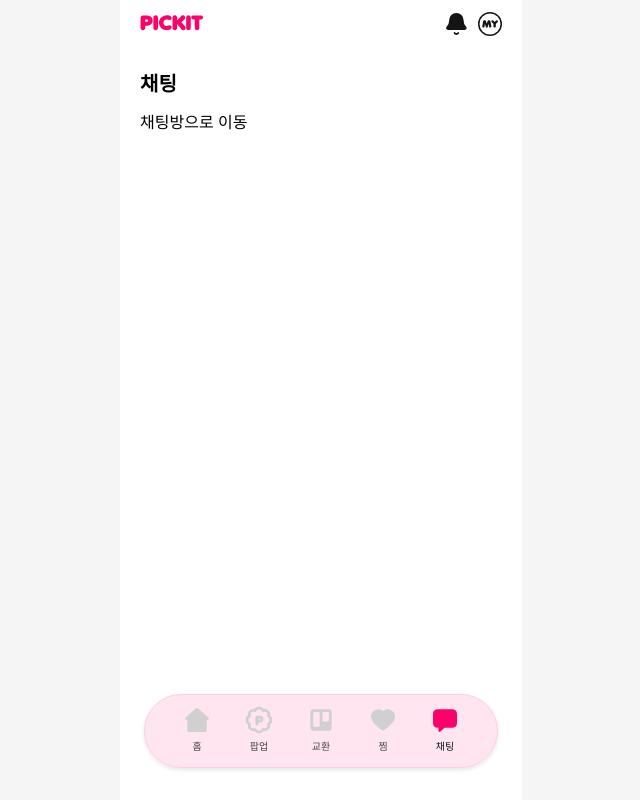
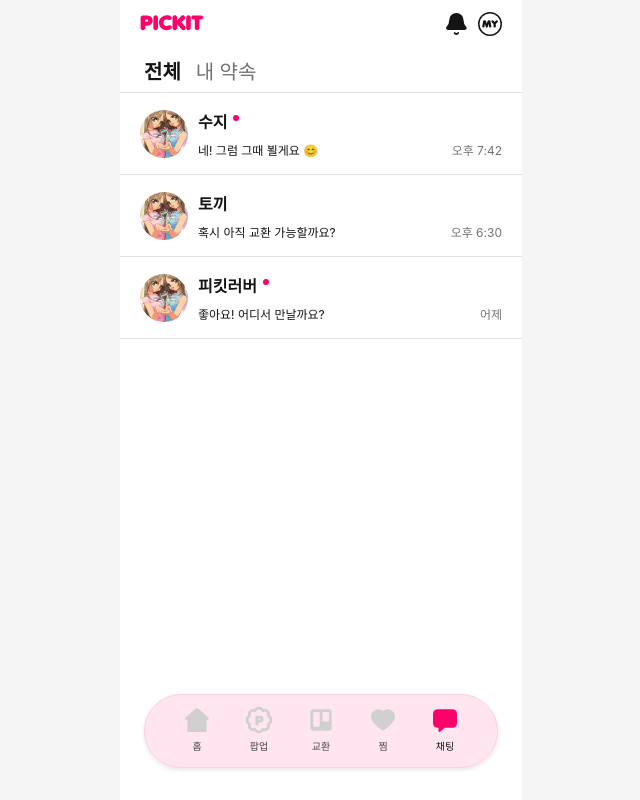
Before and after one commit to line4thon-team22/pickit-frontend, a React (Vite) app: page /chat in a window 1280 px wide. Shown: the whole page, without its empty margins (319-959 px from the left). Built offline with nearby package versions, Linux system fonts and the light colour scheme; a web font is replaced by a local one.

Commit message:
:sparkles: Feat: 채팅 목록 ui 구현 및 더미데이터 추가

```diff
--- /dev/null
+++ b/src/data/chatDummyData.js
@@ -0,0 +1,30 @@
+// TODO(API): 채팅 목록 조회 API 연동 시 교체
+export const chats = [
+  {
+    id: 1,
+    nickname: "수지",
+    profileImage: null,
+    lastMessage: "네! 그럼 그때 뵐게요 😊",
+    lastMessageTime: "오후 7:42",
+    exchangeStatus: "chatting",
+    unreadCount: 2,
+  },
+  {
+    id: 2,
+    nickname: "토끼",
+    profileImage: null,
+    lastMessage: "혹시 아직 교환 가능할까요?",
+    lastMessageTime: "오후 6:30",
+    exchangeStatus: "scheduled",
+    unreadCount: 0,
+  },
+  {
+    id: 3,
+    nickname: "피킷러버",
+    profileImage: null,
+    lastMessage: "좋아요! 어디서 만날까요?",
+    lastMessageTime: "어제",
+    exchangeStatus: "completed",
+    unreadCount: 1,
+  },
+];
--- a/src/pages/chat/ChatPage.jsx
+++ b/src/pages/chat/ChatPage.jsx
@@ -1,29 +1,157 @@
-import { Link } from "react-router-dom";
+import { useState } from "react";
+import { useNavigate } from "react-router-dom";
 import styled from "styled-components";
+
 import Header from "../../components/header/Header";
+import TopBar from "../../components/bar/TopBar";
+import { chats } from "../../data/chatDummyData";
+import defaultProfile from "../../assets/images/profile/default-profile.jpg";
 
-// TODO: 레이아웃 확인용 빈 페이지 (담당자가 실제 화면으로 구현)
+const CHAT_TABS = [
+  { label: "전체", value: "all" },
+  { label: "내 약속", value: "appointment" },
+];
+
 export default function ChatPage() {
+  const navigate = useNavigate();
+  const [activeTab, setActiveTab] = useState("all");
+
+  const filteredChats =
+    activeTab === "all"
+      ? chats
+      : chats.filter((chat) => chat.exchangeStatus === "scheduled");
+
   return (
     <>
       <Header variant="main" />
-      <Wrapper>
-        <Title>채팅</Title>
-        <Link to="/chat/1">채팅방으로 이동</Link>
-      </Wrapper>
+
+      <TabWrapper>
+        <TopBar
+          tabs={CHAT_TABS}
+          activeTab={activeTab}
+          onChange={setActiveTab}
+        />
+      </TabWrapper>
+
+      <Container>
+        <ChatList>
+          {filteredChats.map((chat) => (
+            <ChatItem
+              key={chat.id}
+              type="button"
+              onClick={() => navigate(`/chat/${chat.id}`)}
+            >
+              <ProfileImage src={chat.profileImage || defaultProfile} alt="" />
+
+              <ChatInfo>
+                <NicknameRow>
+                  <Nickname>{chat.nickname}</Nickname>
+
+                  {chat.unreadCount > 0 && (
+                    <UnreadDot aria-label="읽지 않은 메시지 있음" />
+                  )}
+                </NicknameRow>
+
+                <LastMessage>{chat.lastMessage}</LastMessage>
+              </ChatInfo>
+
+              <ChatMeta>
+                <Time>{chat.lastMessageTime}</Time>
+              </ChatMeta>
+            </ChatItem>
+          ))}
+        </ChatList>
+      </Container>
     </>
   );
 }
 
-const Wrapper = styled.div`
+const TabWrapper = styled.div`
+  border-bottom: 1px solid #e3e3e3;
+`;
+
+const Container = styled.main`
+  padding: 0;
+`;
+
+const ChatList = styled.div`
   display: flex;
   flex-direction: column;
-  gap: 12px;
-
-  padding: 20px;
 `;
 
-const Title = styled.h1`
-  font-size: 20px;
+const ChatItem = styled.button`
+  width: 100%;
+  display: flex;
+  align-items: center;
+  gap: 10px;
+
+  padding: 16px 20px;
+  border: none;
+  border-bottom: 1px solid #e3e3e3;
+
+  background-color: #ffffff;
+  text-align: left;
+  cursor: pointer;
+  box-sizing: border-box;
+`;
+
+const ProfileImage = styled.img`
+  width: 48px;
+  height: 48px;
+  border-radius: 50%;
+  object-fit: cover;
+  flex-shrink: 0;
+`;
+
+const ChatInfo = styled.div`
+  flex: 1;
+  min-width: 0;
+
+  display: flex;
+  flex-direction: column;
+  gap: 8px;
+`;
+
+const NicknameRow = styled.div`
+  display: flex;
+  align-items: center;
+  gap: 6px;
+`;
+
+const Nickname = styled.span`
+  font-size: 16px;
   font-weight: 600;
+  color: #141414;
 `;
+
+const UnreadDot = styled.span`
+  width: 6px;
+  height: 6px;
+  border-radius: 50%;
+  background-color: #ff006a;
+  flex-shrink: 0;
+  margin: 0 0 6px;
+`;
+
+const LastMessage = styled.span`
+  font-size: 12px;
+  font-weight: 400;
+  color: #141414;
+
+  overflow: hidden;
+  text-overflow: ellipsis;
+  white-space: nowrap;
+`;
+
+const ChatMeta = styled.div`
+  display: flex;
+  align-items: center;
+  flex-shrink: 0;
+  align-self: flex-end;
+`;
+
+const Time = styled.span`
+  font-size: 12px;
+  color: #727272;
+  white-space: nowrap;
+`;
```
